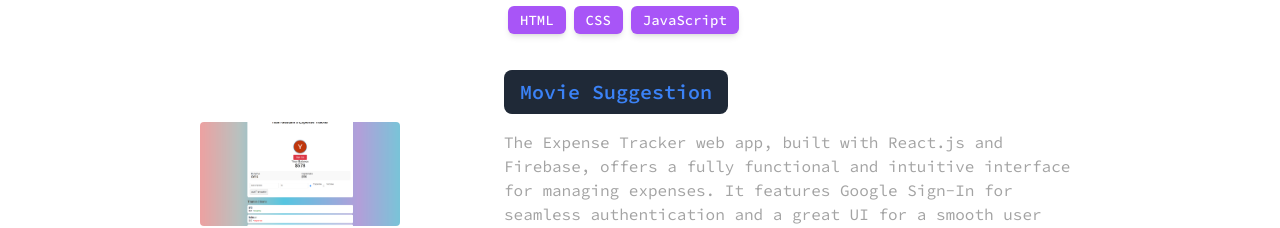
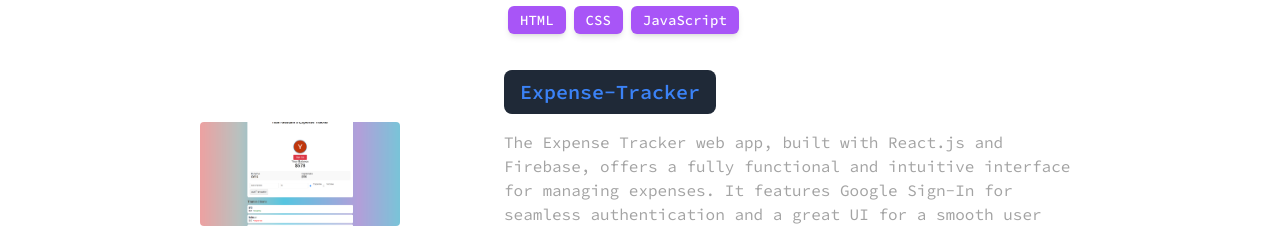
Before and after one commit to yashgautam99/react-portfolio, a React (Vite) app: page / in a window 1280 px wide. Shown: the part 4622-4850 px from the top of the page. Built offline with nearby package versions, Linux system fonts and the light colour scheme.

Commit message:
fix typo

```diff
--- a/src/constants/index.js
+++ b/src/constants/index.js
@@ -72,7 +72,7 @@ export const PROJECTS = [
     url: "https://yashgautamportfolio.netlify.app",
   },
   {
-    title: "Movie Suggestion",
+    title: "Expense-Tracker",
     image: project3,
     description:
       "The Expense Tracker web app, built with React.js and Firebase, offers a fully functional and intuitive interface for managing expenses. It features Google Sign-In for seamless authentication and a great UI for a smooth user experience.",
```
